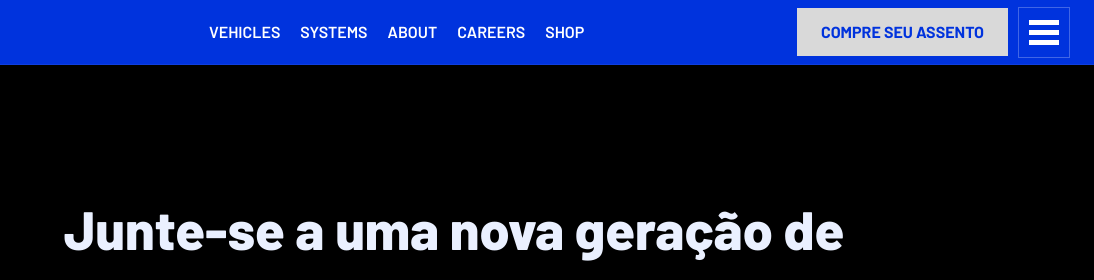
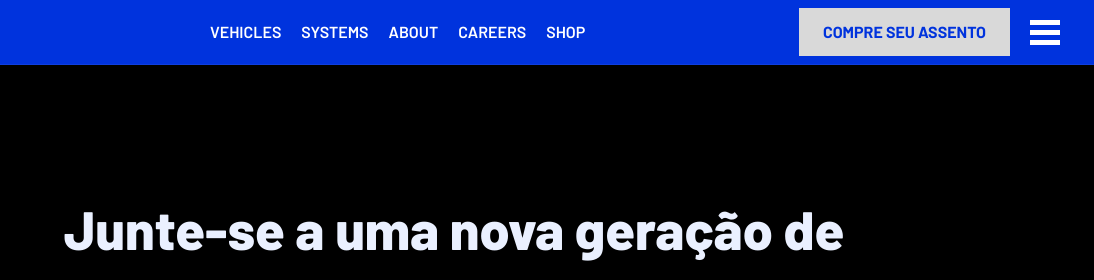
Before and after one commit to santipedro/LandingPageBlueOrigin, a plain HTML site: page index.html in a window 1280 px wide. Shown: the top 280 px of the page, 186-1280 px from the left. Drawn offline with Linux system fonts and the light colour scheme.

Commit message:
Correção de posionamento

```diff
--- a/css/style.css
+++ b/css/style.css
@@ -107,7 +107,7 @@ body{
   padding-bottom: 12px;
   padding-left: 10px;
   padding-right: 10px;
-  border: 1px solid rgba(255, 255, 255, .25);
+  border: 0px solid rgba(255, 255, 255, .25);
   background: transparent;
   cursor: pointer;
 }
```
